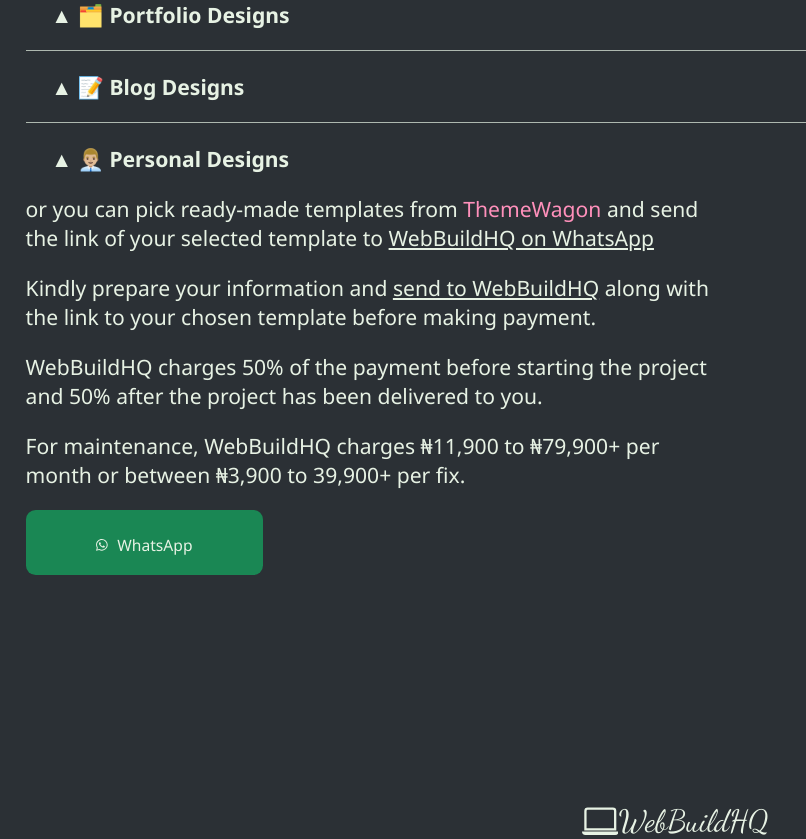
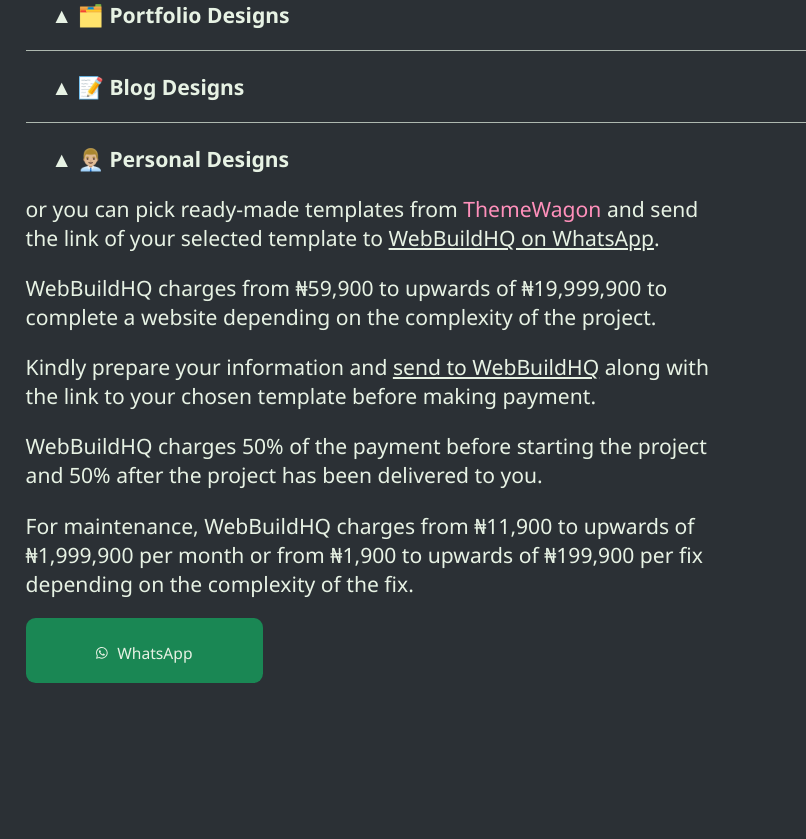
Before and after one commit to folaarr/web-build-hq, a Flask app: page /designs in a window 1280 px wide. Shown: the part 827-1666 px from the top of the page, without its empty margins (0-806 px from the left). Run offline with Flask 3, Linux system fonts and the light colour scheme; some libraries are stand-ins or nearby versions; some web fonts are replaced.

Commit message:
restructure cost to build format

```diff
--- a/static/css/style.css
+++ b/static/css/style.css
@@ -48,6 +48,10 @@ div.video-holder {
     width: 100vw;
     display: flex;
     justify-content: center;
+}
+
+span.free {
+    color: #16C47F;
 }
 
 @media (orientation: portrait) {
--- a/templates/about.html
+++ b/templates/about.html
@@ -36,7 +36,7 @@
             just pick a design from one of
             WebBuildHQ's <a class="text about-templates" href="{{ url_for('designs') }}">templates</a>,
             provide your information
-            (Home, About, Goods/Services, Contact, Pictures,  e.t.c),
+            (Home, About, Goods/Services, Contact, Pictures, Videos e.t.c.),
             choose a website name (e.g. website.com) and WebBuildHQ will help you set your website up on
             the internet.
         </p>
--- a/templates/designs.html
+++ b/templates/designs.html
@@ -68,13 +68,32 @@
                 </p>
                 <p class="text">
                     If you are having a hard time finding the domain name or hosting on Hostinger,
-                    you can <a class="text" href="https://wa.me/2348067071135">WhatsApp</a> WebBuildHQ with your required domain name (e.g. mywebapp.com)
+                    you can <a class="text" href="https://wa.me/2348067071135">send a WhatsApp
+                        message to WebBuildHQ
+                    </a> with your required domain name (e.g. mywebapp.com)
                     and the prices will be checked for you.
                 </p>
+
+                <p class="text">On the other hand, WebBuildHQ can help you host your website for <span class="free">free</span>, provided that your website will not have any interaction
+                    with the visitor, for example, if your website is going to be strictly informational, this
+                    will be done on GitHub, your domain name will come in the form of
+                    "mywebsite.github.io". If you choose this option, you will not need to pay for domain name or hosting subscriptions, you will only need to pay the cost to build the website, if
+                    you are interested in this option, <a class="text" href="https://wa.me/2348067071135">kindly send WebBuildHQ a WhatsApp message</a> stating that you
+                    choose this option.
+                </p>
+
+                <p class="text">You can also choose to have your own domain name (e.g. mywebsite.com)
+                    and link it to a free GitHub hosting, this means that when people visit your
+                    domain name (e.g. mywebsite.com), they will be redirected to your github hosted
+                    web page (mywebsite.github.io), in this case, you will only need to pay
+                    for your domain name subscription, and the cost to build the website, hosting will be free, again, this
+                    only works for websites with no interaction with the visitor. if this is the option that
+                    interests you, <a class="text" href="https://wa.me/2348067071135">kindly send WebBuildHQ a WhatsApp message</a> stating that this is the option you
+                    choose.
+                </p>
+
                 <br>
             </div>
-
-
 
             <h2 class="text">Designs</h2>
 
@@ -116,9 +135,9 @@
                     <li class="text">
                         <a class="text preview-button" href="https://themewagon.github.io/megakit-2/" target="_blank" rel="noopener noreferrer">Preview</a>
                     </li>
-                    <li class="text">
+                    <!-- <li class="text">
                         <p class="text"><b>Cost to build: </b>From ₦199,900 to ₦699,900+</p>
-                    </li>
+                    </li> -->
                 </ul>
             </div>
 
@@ -140,9 +159,9 @@
                     <li class="text">
                         <a class="text preview-button" href="https://themewagon.github.io/finances/" target="_blank" rel="noopener noreferrer">Preview</a>
                     </li>
-                    <li class="text">
+                    <!-- <li class="text">
                         <p class="text"><b>Cost to build: </b>From ₦249,900 to ₦749,900+</p>
-                    </li>
+                    </li> -->
                 </ul>
             </div>
 
@@ -164,9 +183,9 @@
                     <li class="text">
                         <a class="text preview-button" href="https://themewagon.github.io/Lounge/" target="_blank" rel="noopener noreferrer">Preview</a>
                     </li>
-                    <li class="text">
+                    <!-- <li class="text">
                         <p class="text"><b>Cost to build: </b>From ₦119,900 to ₦619,900+</p>
-                    </li>
+                    </li> -->
                 </ul>
             </div>
 
@@ -193,9 +212,9 @@
                     <li class="text">
                         <a class="text preview-button" href="https://themewagon.github.io/iPortfolio/" target="_blank" rel="noopener noreferrer">Preview</a>
                     </li>
-                    <li class="text">
+                    <!-- <li class="text">
                         <p class="text"><b>Cost to build: </b>From ₦99,900 to ₦299,900+</p>
-                    </li>
+                    </li> -->
                 </ul>
             </div>
 
@@ -217,9 +236,9 @@
                     <li class="text">
                         <a class="text preview-button" href="https://themewagon.github.io/devfolio/" target="_blank" rel="noopener noreferrer">Preview</a>
                     </li>
-                    <li class="text">
+                    <!-- <li class="text">
                         <p class="text"><b>Cost to build: </b>From ₦99,900 to ₦299,900+</p>
-                    </li>
+                    </li> -->
                 </ul>
             </div>
 
@@ -241,9 +260,9 @@
                     <li class="text">
                         <a class="text preview-button" href="https://themewagon.github.io/Kelly/" target="_blank" rel="noopener noreferrer">Preview</a>
                     </li>
-                    <li class="text">
+                    <!-- <li class="text">
                         <p class="text"><b>Cost to build: </b>From ₦89,900 to ₦289,900+</p>
-                    </li>
+                    </li> -->
                 </ul>
             </div>
 
@@ -273,9 +292,9 @@
                     <li class="text">
                         <a class="text preview-button" href="https://startbootstrap.com/previews/clean-blog" target="_blank" rel="noopener noreferrer">Preview</a>
                     </li>
-                    <li class="text">
+                    <!-- <li class="text">
                         <p class="text"><b>Cost to build: </b>From ₦129,900 to ₦529,900+</p>
-                    </li>
+                    </li> -->
                 </ul>
             </div>
 
@@ -297,9 +316,9 @@
                     <li class="text">
                         <a class="text preview-button" href="https://themewagon.github.io/elen/" target="_blank" rel="noopener noreferrer">Preview</a>
                     </li>
-                    <li class="text">
+                    <!-- <li class="text">
                         <p class="text"><b>Cost to build: </b>From ₦199,900 to ₦699,900+</p>
-                    </li>
+                    </li> -->
                 </ul>
             </div>
 
@@ -321,9 +340,9 @@
                     <li class="text">
                         <a class="text preview-button" href="https://themewagon.github.io/halen/" target="_blank" rel="noopener noreferrer">Preview</a>
                     </li>
-                    <li class="text">
+                    <!-- <li class="text">
                         <p class="text"><b>Cost to build: </b>From ₦159,900 to ₦559,900+</p>
-                    </li>
+                    </li> -->
                 </ul>
             </div>
 
@@ -353,9 +372,9 @@
                     <li class="text">
                         <a class="text preview-button" href="https://themewagon.github.io/character/" target="_blank" rel="noopener noreferrer">Preview</a>
                     </li>
-                    <li class="text">
+                    <!-- <li class="text">
                         <p class="text"><b>Cost to build: </b>From ₦59,900 to ₦459,900+</p>
-                    </li>
+                    </li> -->
                 </ul>
             </div>
 
@@ -377,9 +396,9 @@
                     <li class="text">
                         <a class="text preview-button" href="https://themewagon.github.io/Hielo/" target="_blank" rel="noopener noreferrer">Preview</a>
                     </li>
-                    <li class="text">
+                    <!-- <li class="text">
                         <p class="text"><b>Cost to build: </b>From ₦49,900 to ₦449,900+</p>
-                    </li>
+                    </li> -->
                 </ul>
             </div>
 
@@ -401,9 +420,9 @@
                     <li class="text">
                         <a class="text preview-button" href="https://themewagon.github.io/author/" target="_blank" rel="noopener noreferrer">Preview</a>
                     </li>
-                    <li class="text">
+                    <!-- <li class="text">
                         <p class="text"><b>Cost to build: </b>From ₦89,900 to ₦489,900+</p>
-                    </li>
+                    </li> -->
                 </ul>
             </div>
 
@@ -415,8 +434,10 @@
                 or you can pick ready-made templates from
                 <a class="themewagon-link" href="https://themewagon.com/themes/" target="_blank" rel="noopener noreferrer">ThemeWagon</a>
                  and send the link of your selected template to
-                <a class="text " href="https://wa.me/2348067071135" target="_blank" rel="noopener noreferrer">WebBuildHQ on WhatsApp</a>
+                <a class="text " href="https://wa.me/2348067071135" target="_blank" rel="noopener noreferrer">WebBuildHQ on WhatsApp</a>.
             </p>
+
+            <p class="text">WebBuildHQ charges from ₦59,900 to upwards of ₦19,999,900 to complete a website depending on the complexity of the project.</p>
 
             <p class="text">Kindly prepare your information and
                 <a class="text " href="https://wa.me/2348067071135" target="_blank" rel="noopener noreferrer">send to WebBuildHQ</a> along with the link to your chosen template before making payment.
@@ -424,7 +445,9 @@
 
             <p class="text">WebBuildHQ charges 50% of the payment before starting the project and 50% after the project has been delivered to you.</p>
 
-            <p class="text themewagon-prompt">For maintenance, WebBuildHQ charges ₦11,900 to ₦79,900+ per month or between ₦3,900 to 39,900+ per fix.</p>
+            <p class="text themewagon-prompt">For maintenance, WebBuildHQ charges from ₦11,900 to
+                upwards of ₦1,999,900 per month or from ₦1,900 to upwards of ₦199,900 per fix
+                depending on the complexity of the fix.</p>
 
             <a class="text button whatsapp designs-button" type="button" href="https://wa.me/2347067681676" target="_blank" rel="noopener noreferrer">
             <svg class="bi bi-whatsapp designs-whatsapp" xmlns="http://www.w3.org/2000/svg" width="16" height="16" fill="currentColor" viewBox="0 0 16 16">
```
